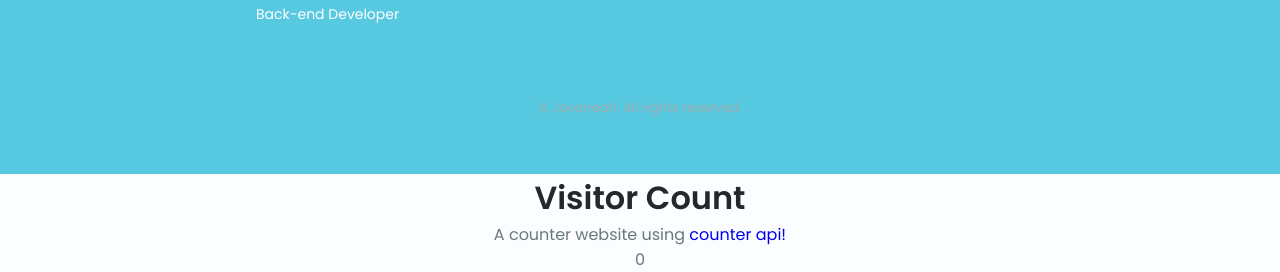
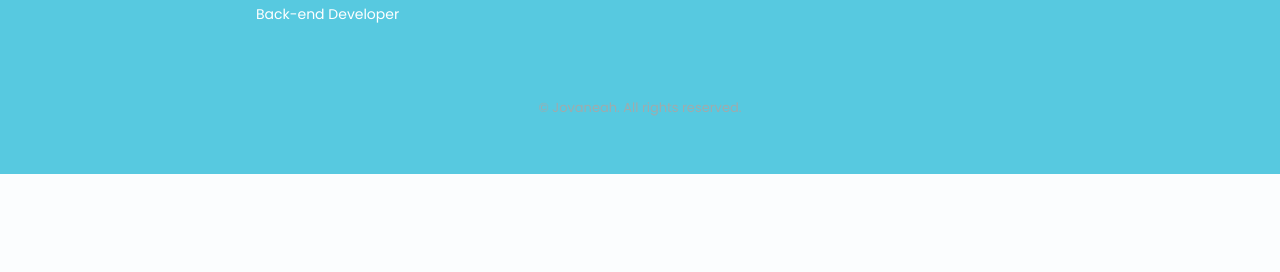
Before and after one commit to Jovaneah/jovaneah.github.io, a plain HTML site: page index.html in a window 1280 px wide. Shown: the part 6121-6393 px from the top of the page. After the commit the page ends 6295 px from the top, so only its background shows below. Drawn offline with nearby package versions, Linux system fonts and the light colour scheme; no server answers.

Commit message:
Update index.html

```diff
--- a/index.html
+++ b/index.html
@@ -941,16 +941,6 @@
     <!--==================== MAIN JS ====================-->
     <script src="./packages/js/main.js"></script>
     <script src="./packages/js/counter.js"></script>
-    <div class="counter">
-        <center>
-          <h1>Visitor Count</h1>
-          <p>A counter website using <a href="https://countapi.xyz/">counter api!</a></p>
-
-          <p id="visits">
-            0
-          </p>
-        </center>
-      </div>
 
 
  <script>
```
